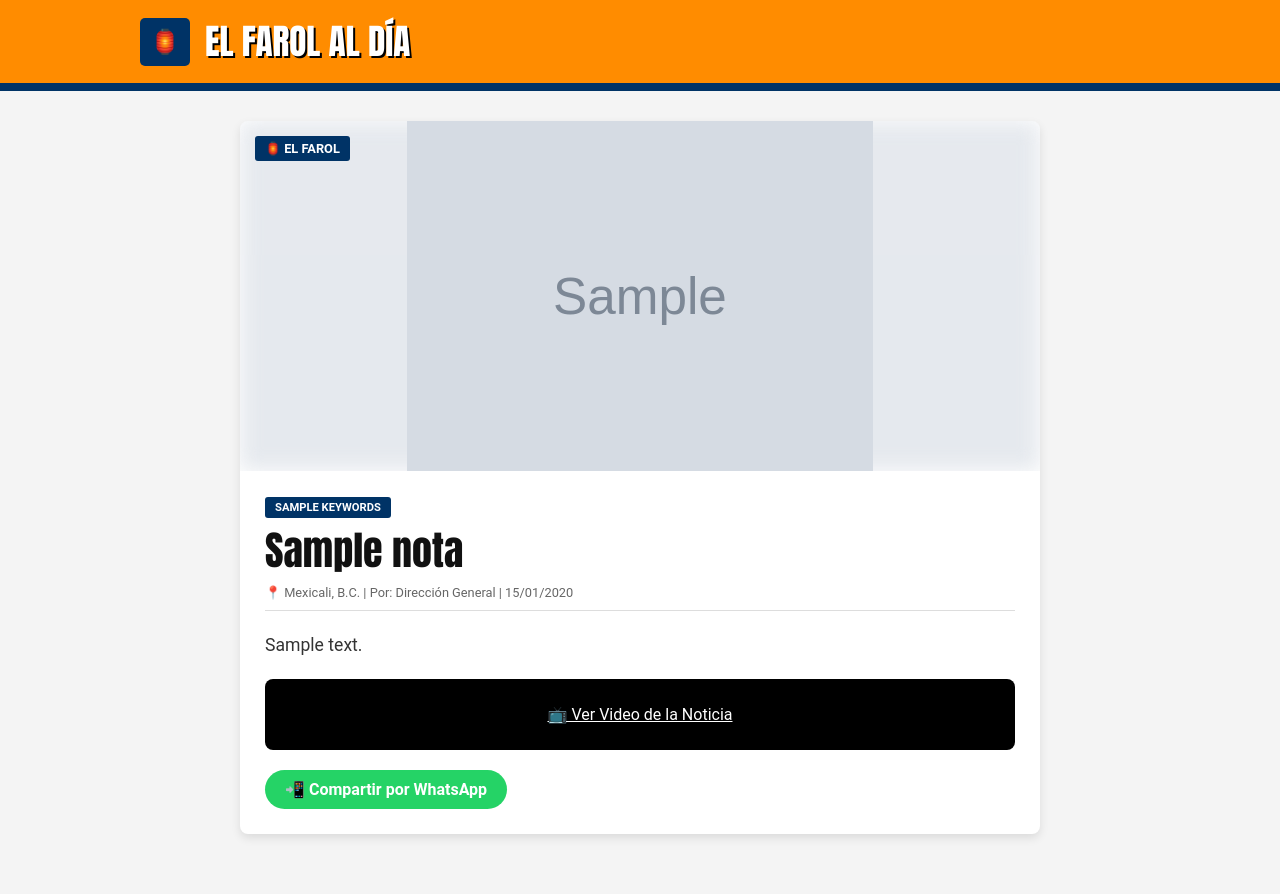
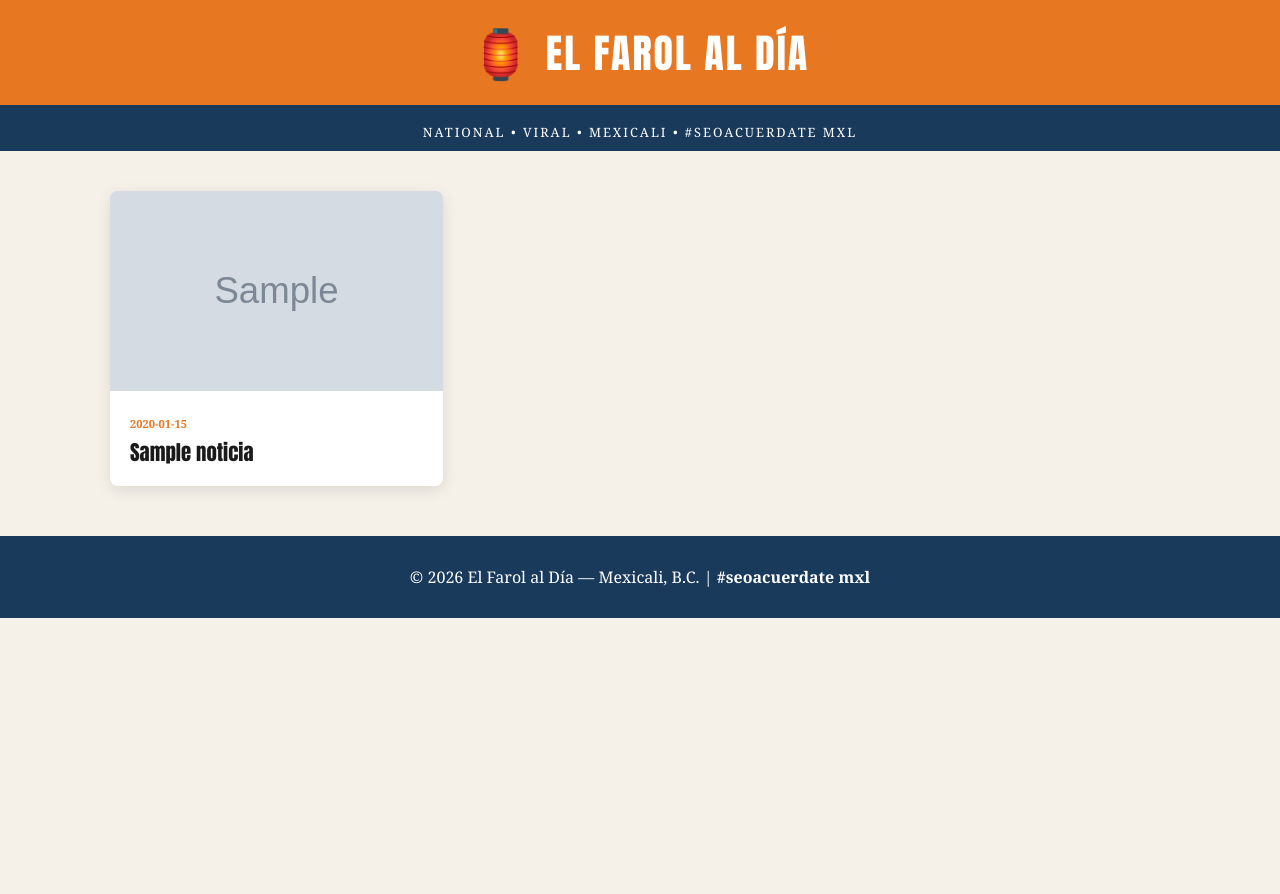
Before and after one commit to josecolor/farol-web., a Python web app: template templates/index.html in a window 1280 px wide. After the commit the page ends 618 px from the top, so only its background shows below. Run offline with Jinja, Linux system fonts and the light colour scheme; the template is opened without the code that fills it: most values are stand-ins (such as "Sample title", 1, 10 or a date in 2020); grey boxes marked "Sample" are stand-in pictures.

Commit message:
Update title and styles in index.html

```diff
--- a/templates/index.html
+++ b/templates/index.html
@@ -3,74 +3,53 @@
 <head>
     <meta charset="UTF-8">
     <meta name="viewport" content="width=device-width, initial-scale=1.0">
-    <title>El Farol al Día | Mexicali</title>
+    <title>El Farol al Día — Mexicali</title>
     <style>
-        :root { --azul: #003366; --naranja: #FF8C00; }
-        body { font-family: 'Roboto', sans-serif; margin: 0; background: #f4f4f4; color: #333; }
-        header { background: var(--naranja); color: white; padding: 15px; border-bottom: 8px solid var(--azul); position: sticky; top: 0; z-index: 1000; }
-        .logo-container { display: flex; align-items: center; max-width: 1000px; margin: auto; }
-        .logo { background: var(--azul); padding: 10px; border-radius: 5px; font-size: 1.5em; margin-right: 15px; }
-        h1 { font-family: 'Impact', sans-serif; margin: 0; font-size: 2.2em; text-shadow: 2px 2px #000; text-transform: uppercase; }
-
-        .container { max-width: 800px; margin: 20px auto; padding: 10px; }
-        .noticia-card { background: white; margin-bottom: 30px; border-radius: 8px; overflow: hidden; box-shadow: 0 4px 10px rgba(0,0,0,0.1); }
-
-        /* Cabecera con Blur */
-        .foto-container { position: relative; height: 350px; overflow: hidden; }
-        .foto-blur { position: absolute; width: 100%; height: 100%; background-size: cover; background-position: center; filter: blur(10px); opacity: 0.6; }
-        .foto-real { position: absolute; width: 100%; height: 100%; object-fit: contain; z-index: 2; }
-        .logo-watermark { position: absolute; top: 15px; left: 15px; background: var(--azul); color: white; padding: 5px 10px; z-index: 10; font-weight: bold; border-radius: 3px; font-size: 0.8em; }
-
-        .noticia-body { padding: 25px; }
-        .tag { background: var(--azul); color: white; padding: 4px 10px; font-size: 0.7em; font-weight: bold; text-transform: uppercase; border-radius: 3px; }
-        .titulo-nota { font-family: 'Impact', sans-serif; font-size: 2.5em; margin: 15px 0; color: #111; line-height: 1; }
-        .meta { font-size: 0.8em; color: #666; margin-bottom: 20px; border-bottom: 1px solid #ddd; padding-bottom: 10px; }
-        .contenido { line-height: 1.6; font-size: 1.1em; }
-
-        /* Botón WhatsApp */
-        .btn-ws { display: inline-block; background: #25D366; color: white; padding: 10px 20px; text-decoration: none; border-radius: 50px; font-weight: bold; margin-top: 20px; }
-
-        .video-box { margin-top: 20px; background: #000; border-radius: 8px; overflow: hidden; }
+        * { margin: 0; padding: 0; box-sizing: border-box; }
+        body { font-family: 'Georgia', serif; background: #f5f0e8; color: #1a1a1a; }
+        header { background: #E87722; color: white; padding: 20px; text-align: center; border-bottom: 8px solid #1a3a5c; }
+        .logo-area { display: flex; align-items: center; justify-content: center; gap: 15px; }
+        .logo-farol { font-size: 3rem; }
+        h1 { font-family: 'Impact', sans-serif; font-size: 2.5rem; letter-spacing: 2px; }
+        .barra-tags { background: #1a3a5c; color: white; padding: 10px; text-align: center; font-size: 0.8rem; text-transform: uppercase; letter-spacing: 2px; }
+        main { max-width: 1100px; margin: 40px auto; padding: 0 20px; }
+        .grilla { display: grid; grid-template-columns: repeat(auto-fill, minmax(300px, 1fr)); gap: 30px; }
+        .tarjeta { background: white; border-radius: 8px; overflow: hidden; box-shadow: 0 4px 15px rgba(0,0,0,0.1); text-decoration: none; color: inherit; transition: 0.3s; }
+        .tarjeta:hover { transform: translateY(-5px); }
+        .tarjeta-img { width: 100%; height: 200px; object-fit: cover; background: #ddd; }
+        .tarjeta-body { padding: 20px; }
+        .tarjeta-fecha { font-size: 0.7rem; color: #E87722; font-weight: bold; margin-bottom: 10px; }
+        .tarjeta-titulo { font-family: 'Impact', sans-serif; font-size: 1.3rem; line-height: 1.2; }
+        footer { background: #1a3a5c; color: white; text-align: center; padding: 30px; margin-top: 50px; }
     </style>
 </head>
 <body>
-
 <header>
-    <div class="logo-container">
-        <div class="logo">🏮</div>
+    <div class="logo-area">
+        <span class="logo-farol">🏮</span>
         <h1>EL FAROL AL DÍA</h1>
     </div>
 </header>
-
-<div class="container">
-    {% for nota in noticias %}
-    <article class="noticia-card">
-        <div class="foto-container">
-            <div class="logo-watermark">🏮 EL FAROL</div>
-            <div class="foto-blur" style="background-image: url('{{ nota.imagen_url }}');"></div>
-            <img src="{{ nota.imagen_url }}" class="foto-real" alt="Noticia">
-        </div>
-
-        <div class="noticia-body">
-            <span class="tag">{{ nota.keywords if nota.keywords else 'NACIONAL' }}</span>
-            <h2 class="titulo-nota">{{ nota.titulo }}</h2>
-            <div class="meta">📍 Mexicali, B.C. | Por: Dirección General | {{ nota.fecha.strftime('%d/%m/%Y') }}</div>
-
-            <div class="contenido">
-                {{ nota.contenido | safe }}
+<div class="barra-tags">National • Viral • Mexicali • #seoacuerdate mxl</div>
+<main>
+    <div class="grilla">
+        {% for noticia in noticias %}
+        <a href="/nota/{{ noticia.id }}" class="tarjeta">
+            {% if noticia.imagen %}
+                <img src="{{ noticia.imagen }}" class="tarjeta-img">
+            {% else %}
+                <div class="tarjeta-img" style="display:flex;align-items:center;justify-content:center;">🏮</div>
+            {% endif %}
+            <div class="tarjeta-body">
+                <div class="tarjeta-fecha">{{ noticia.creado_en.strftime('%d %b, %Y') }}</div>
+                <h2 class="tarjeta-titulo">{{ noticia.titulo }}</h2>
             </div>
-
-            {% if nota.video_url %}
-            <div class="video-box">
-                <p style="color:white; text-align:center; padding:10px;"><a href="{{ nota.video_url }}" style="color:white;">📺 Ver Video de la Noticia</a></p>
-            </div>
-            {% endif %}
-
-            <a href="https://wa.me/?text=Mira esta noticia en El Farol: {{ nota.titulo }}" class="btn-ws">📲 Compartir por WhatsApp</a>
-        </div>
-    </article>
-    {% endfor %}
-</div>
-
+        </a>
+        {% endfor %}
+    </div>
+</main>
+<footer>
+    <p>© 2026 El Farol al Día — Mexicali, B.C. | <strong>#seoacuerdate mxl</strong></p>
+</footer>
 </body>
 </html>
```
